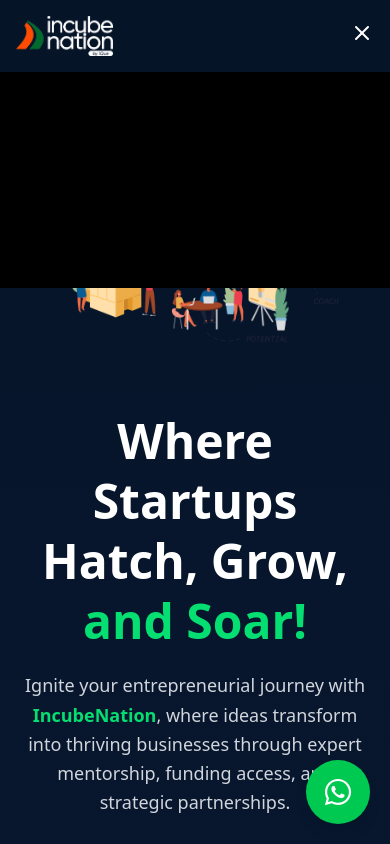
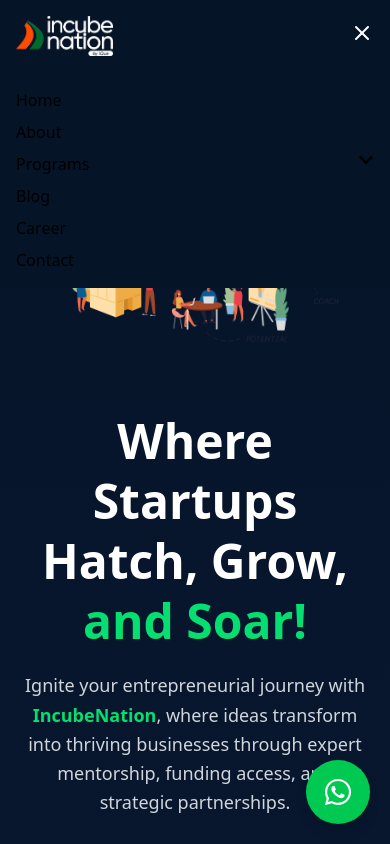
Before and after one commit to ASHIQANWARK/incubeNation, a React (Vite) app: page / in a window 390 px wide. Both pictures are taken after a click on the button 362 px from the left and 33 px from the top of the page. Shown: the top 844 px of the page. Built offline with nearby package versions, Linux system fonts and the light colour scheme.

Commit message:
middle commit

```diff
--- a/src/components/Navbar.jsx
+++ b/src/components/Navbar.jsx
@@ -70,7 +70,7 @@ const Navbar = () => {
 
       {/* Mobile Menu */}
       {isOpen && (
-        <div className="md:hidden bg-black">
+        <div className="md:hidden bg-transparent">
           <div className="flex flex-col space-y-2 p-4">
             <Link onClick={closeMobileMenu} to="/" className="text-black hover:text-gray-700">Home</Link>
             <Link onClick={closeMobileMenu} to="/about" className="text-black hover:text-gray-700">About</Link>
```
